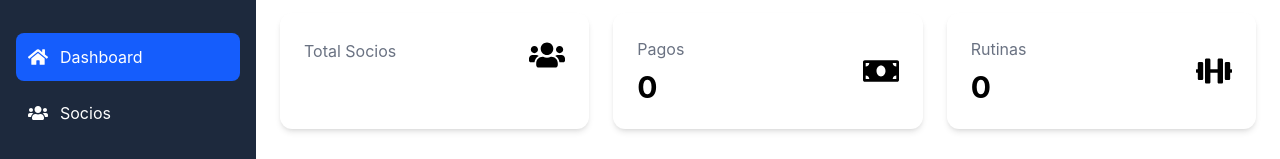
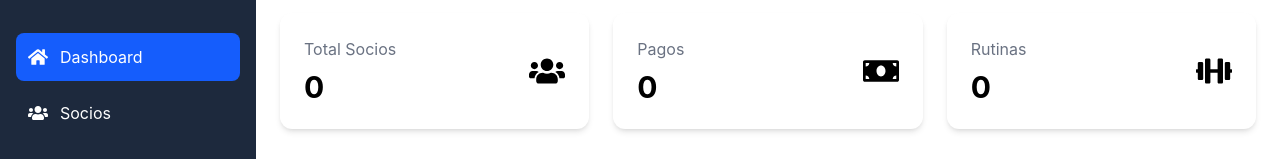
Before and after one commit to ArielGnz/gym-system, a React (Vite) app in the folder client/: page / in a window 1280 px wide. Shown: the part 135-294 px from the top of the page. Built offline with nearby package versions, Linux system fonts and the light colour scheme.

Commit message:
Stat en dashboard listo

```diff
--- a/client/src/pages/Dashboard.jsx
+++ b/client/src/pages/Dashboard.jsx
@@ -3,6 +3,25 @@ import StatCard from "../components/common/StatCard";
 import { FaUsers, FaMoneyBill, FaDumbbell } from "react-icons/fa";
 
 function Dashboard() {
+
+    const estadisticas = [
+        {
+            titulo: "Total Socios",
+            valor: "0",
+            icono: <FaUsers />
+        },
+        {
+            titulo: "Pagos",
+            valor: "0",
+            icono: <FaMoneyBill />
+        },
+        {
+            titulo: "Rutinas",
+            valor: "0",
+            icono: <FaDumbbell />
+        }
+    ];
+
     return (
         <Layout>
             <h1 className="text-3xl font-bold mb-6">
@@ -10,18 +29,14 @@ function Dashboard() {
             </h1>
 
             <div className="grid grid-cols-1 md:grid-cols-3 gap-6">
-                <StatCard
-                    titulo="Total Socios"
-                    valor=""
-                    icono={<FaUsers />} />
-                <StatCard
-                    titulo="Pagos"
-                    valor="0"
-                    icono={<FaMoneyBill />} />
-                <StatCard
-                    titulo="Rutinas"
-                    valor="0"
-                    icono={<FaDumbbell />} />
+                {estadisticas.map((item) => (
+                    <StatCard
+                        key={item.titulo}
+                        titulo={item.titulo}
+                        valor={item.valor}
+                        icono={item.icono}
+                    />
+                ))}
             </div>
         </Layout>
     )
```
